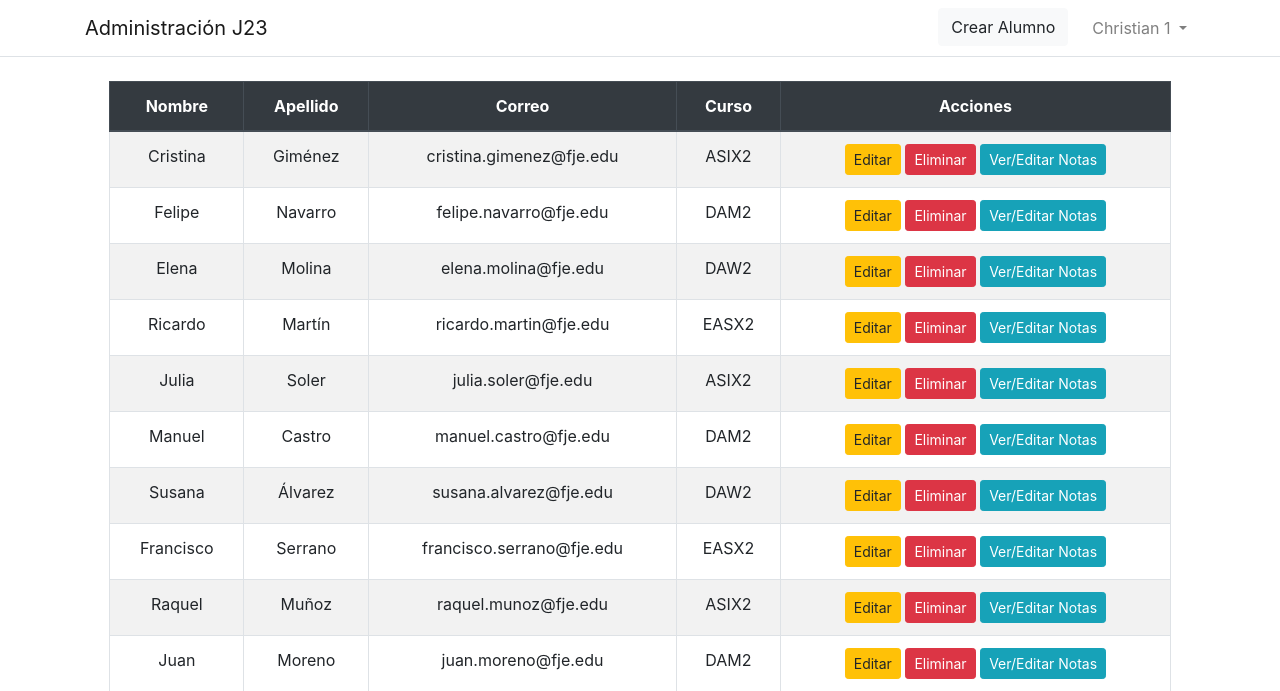
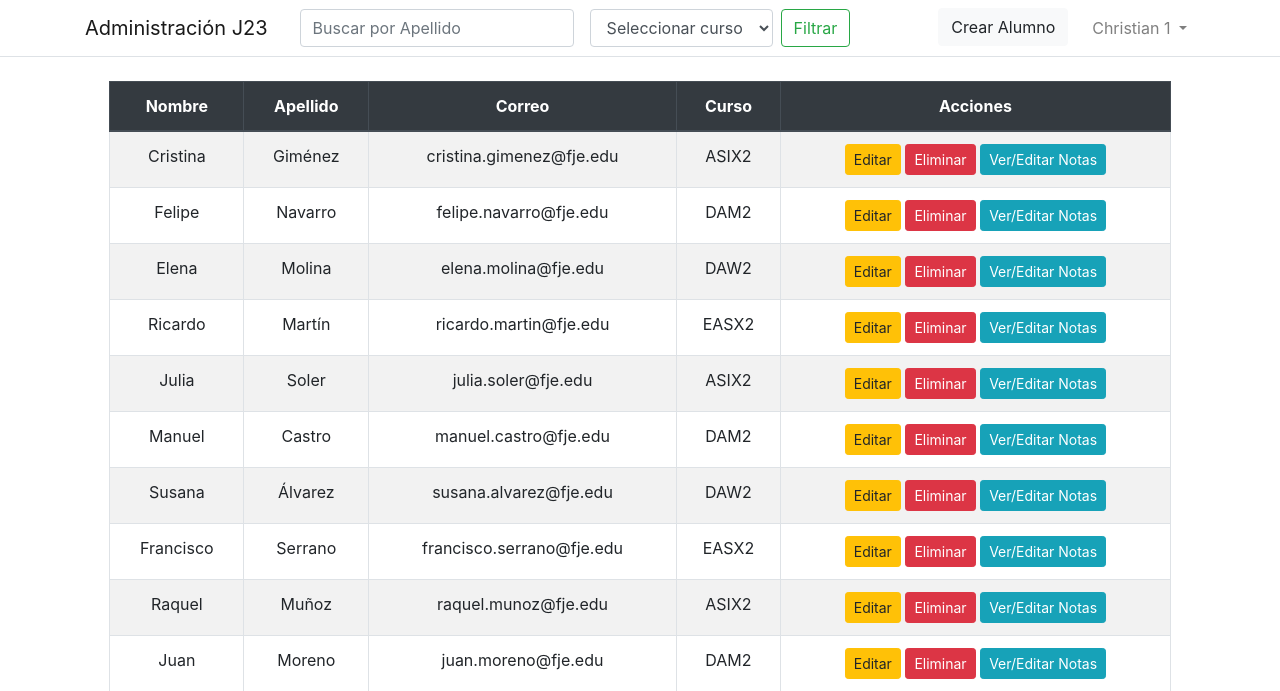
Before and after one commit to ChristianMonrabal/Administracion_J23, a PHP site: page /public/admin_dashboard.php in a window 1280 px wide. Shown: the top 691 px of the page. Run offline with PHP 8.4, Linux system fonts and the light colour scheme; a user stored in the database is signed in; data comes from the database, SQL or seed files in the repository; some libraries are stand-ins or nearby versions.

Commit message:
merge main with filtros

```diff
--- a/private/select_dashboard.php
+++ b/private/select_dashboard.php
@@ -1,11 +1,14 @@
 <?php
 
 if (!isset($_SESSION['loggedin']) || $_SESSION['userType'] !== 'Administrador') {
-    header("Location: ./public/signin.php");
+    header("Location: ../public/signin.php");
     exit();
 }
 
 include("../db/conexion.php");
+
+$apellido = isset($_GET['apellido']) ? $_GET['apellido'] : '';
+$curso = isset($_GET['curso']) ? $_GET['curso'] : '';
 
 $limit = isset($_GET['limit']) ? (int)$_GET['limit'] : 10;
 $page = isset($_GET['page']) ? (int)$_GET['page'] : 1;
@@ -13,12 +16,36 @@ $offset = ($page - 1) * $limit;
 
 $query = "SELECT a.id_alumno, a.nombre_alumno AS nombre_usuario, a.apellido_alumno AS apellido_usuario, a.correo_alumno AS correo_usuario, c.nombre_curso
     FROM alumnos a
-    JOIN cursos c ON a.id_curso = c.id_curso
-    ORDER BY a.id_alumno DESC
-    LIMIT ? OFFSET ?";
+    JOIN cursos c ON a.id_curso = c.id_curso";
+
+$whereClauses = [];
+if (!empty($apellido)) {
+    $whereClauses[] = "a.apellido_alumno LIKE ?";
+}
+if (!empty($curso)) {
+    $whereClauses[] = "a.id_curso = ?";
+}
+
+if (count($whereClauses) > 0) {
+    $query .= " WHERE " . implode(" AND ", $whereClauses);
+}
+
+$query .= " ORDER BY a.id_alumno DESC LIMIT ? OFFSET ?";
 
 $stmt = mysqli_prepare($conn, $query);
-mysqli_stmt_bind_param($stmt, "ii", $limit, $offset);
+
+if (!empty($apellido) && !empty($curso)) {
+    $param1 = "%$apellido%";
+    mysqli_stmt_bind_param($stmt, "ssii", $param1, $curso, $limit, $offset);
+} elseif (!empty($apellido)) {
+    $param1 = "%$apellido%";
+    mysqli_stmt_bind_param($stmt, "sii", $param1, $limit, $offset);
+} elseif (!empty($curso)) {
+    mysqli_stmt_bind_param($stmt, "sii", $curso, $limit, $offset);
+} else {
+    mysqli_stmt_bind_param($stmt, "ii", $limit, $offset);
+}
+
 mysqli_stmt_execute($stmt);
 $result = mysqli_stmt_get_result($stmt);
 ?>
--- a/public/admin_dashboard.php
+++ b/public/admin_dashboard.php
@@ -9,6 +9,9 @@ if (!isset($_SESSION['loggedin']) || $_SESSION['userType'] !== 'Administrador')
 include("../db/conexion.php");
 include("../private/select_dashboard.php");
 include("../private/show_data_alumno.php");
+
+$filtro_cursos = "SELECT id_curso, nombre_curso FROM cursos";
+$resultCursos = mysqli_query($conn, $filtro_cursos);
 
 // Mostrar errores y datos del formulario anterior si existen
 $errors = $_SESSION['errors'] ?? [];
@@ -30,9 +33,35 @@ unset($_SESSION['errors'], $_SESSION['form_data']);
 <nav class="navbar navbar-expand-lg navbar-light bg-white border-bottom">
     <div class="container">
         <a class="navbar-brand" href="admin_dashboard.php">Administración J23</a>
+
+        <!-- Formulario de Filtros -->
+        <form class="form-inline mx-3" method="GET" action="admin_dashboard.php">
+            <!-- Filtro por Apellido -->
+            <input class="form-control mr-sm-2" type="search" placeholder="Buscar por Apellido" name="apellido" value="<?php echo htmlspecialchars($_GET['apellido'] ?? ''); ?>" aria-label="Buscar">
+
+            <!-- Filtro por Curso -->
+            <select class="form-control mx-2" name="curso" aria-label="Seleccionar curso">
+                <option value="">Seleccionar curso</option>
+                <?php while ($curso = mysqli_fetch_assoc($resultCursos)): ?>
+                    <option value="<?php echo $curso['id_curso']; ?>" <?php echo (isset($_GET['curso']) && $_GET['curso'] == $curso['id_curso']) ? 'selected' : ''; ?>>
+                        <?php echo htmlspecialchars($curso['nombre_curso']); ?>
+                    </option>
+                <?php endwhile; ?>
+            </select>
+
+            <!-- Botón de Filtrar -->
+            <button type="submit" class="btn btn-outline-success my-2 my-sm-0">Filtrar</button>
+
+            <!-- Botón de Borrar Filtros, solo si hay filtros activos -->
+            <?php if (!empty($_GET['apellido']) || !empty($_GET['curso'])): ?>
+                <a href="admin_dashboard.php" class="btn btn-outline-danger my-2 my-sm-0 ml-2">Borrar Filtros</a>
+            <?php endif; ?>
+        </form>
+
         <button class="navbar-toggler" type="button" data-toggle="collapse" data-target="#navbarNavDropdown" aria-controls="navbarNavDropdown" aria-expanded="false" aria-label="Toggle navigation">
             <span class="navbar-toggler-icon"></span>
         </button>
+
         <div class="collapse navbar-collapse justify-content-end" id="navbarNavDropdown">
             <ul class="navbar-nav">
                 <li class="nav-item">
@@ -52,6 +81,7 @@ unset($_SESSION['errors'], $_SESSION['form_data']);
         </div>
     </div>
 </nav>
+
 
     <!-- Modal para Crear Alumno -->
     <div class="modal fade"
@@ -133,7 +163,10 @@ unset($_SESSION['errors'], $_SESSION['form_data']);
                 </tr>
             </thead>
             <tbody>
-                    <?php while ($row = mysqli_fetch_assoc($result)): ?>
+                <?php
+                // Verificar si el resultado tiene registros
+                if (mysqli_num_rows($result) > 0):
+                    while ($row = mysqli_fetch_assoc($result)): ?>
                         <tr>
                             <td><?php echo htmlspecialchars($row['nombre_usuario']); ?></td>
                             <td><?php echo htmlspecialchars($row['apellido_usuario']); ?></td>
@@ -156,11 +189,17 @@ unset($_SESSION['errors'], $_SESSION['form_data']);
                                 </form>
                             </td>
                         </tr>
-                    <?php endwhile; ?>
+                    <?php endwhile;
+                        else: ?>
+                    <tr>
+                        <td colspan="5">No se encontraron resultados para los filtros aplicados.</td>
+                    </tr>
+                <?php endif; ?>
             </tbody>
         </table>
     </div>
 </div>
+
 
 <!-- Modal para Editar Alumno -->
 <div class="modal fade" id="editarAlumnoModal" tabindex="-1" role="dialog" aria-labelledby="editarAlumnoModalLabel" aria-hidden="true"
```
Lines whose indentation alone changed are shown as unchanged.
